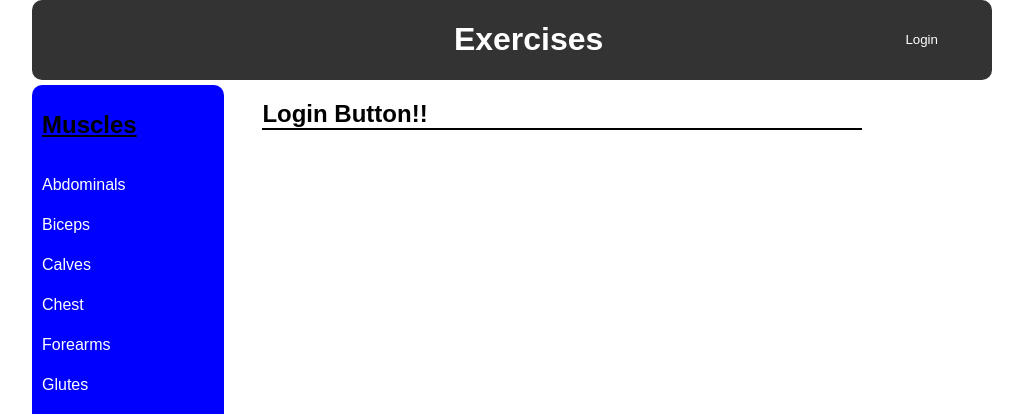
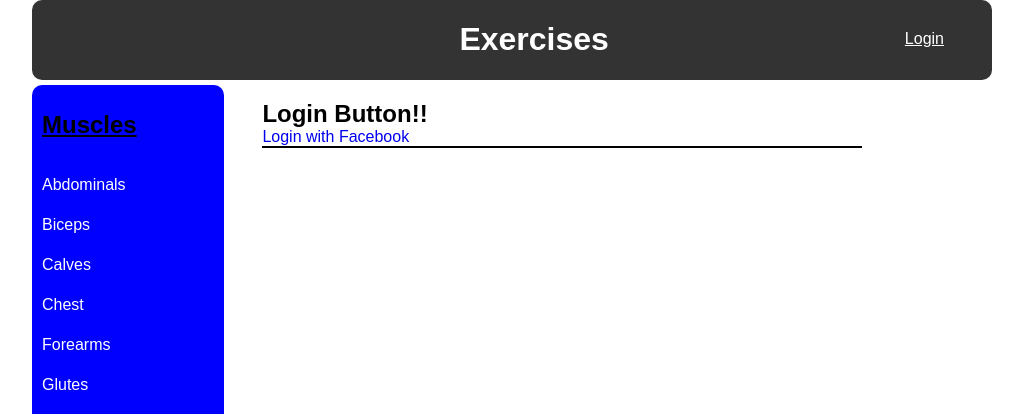
Before and after one commit to jdlk07/Workouts, a Flask app: page /login in a window 1280 px wide. Shown: the top 414 px of the page, without its empty margins (128-1151 px from the left). Run offline with Flask 2, Linux system fonts and the light colour scheme; some libraries are stand-ins or nearby versions.

Commit message:
Made a login/logout button

```diff
--- a/main.py
+++ b/main.py
@@ -8,7 +8,7 @@ from database_setup import Base, BodyParts, Exercises, User
 from oauth2client.client import flow_from_clientsecrets
 from oauth2client.client import FlowExchangeError
 import httplib2
-from flask import make_response
+from flask import make_response, flash
 import requests
 from sqlalchemy.ext.declarative import declarative_base
 from sqlalchemy.orm import relationship, sessionmaker, scoped_session
@@ -40,6 +40,72 @@ def showLogin():
     state = ''.join(random.choice(string.ascii_uppercase + string.digits) for x in xrange(32))
     login_session['state'] = state
     return render_template('login.html', STATE=state, muscles = muscles)
+
+@app.route('/fbconnect', methods=['POST'])
+def fbconnect():
+    if request.args.get('state') != login_session['state']:
+        response = make_response(json.dumps('Invalid state parameter.'), 401)
+        response.headers['Content-Type'] = 'application/json'
+        return response
+    access_token = request.data
+    print "access token received %s" % access_token
+
+    app_id = json.loads(open('fb_client_secrets.json', 'r').read())['web']['app_id']
+    app_secret = json.loads(open('fb_client_secrets.json', 'r').read())['web']['app_secret']
+    url = 'https://graph.facebook.com/oauth/access_token?grant_type=fb_exchange_token&client_id=%s&client_secret=%s&fb_exchange_token=%s' % (app_id, app_secret, access_token)
+    h = httplib2.Http()
+    result = h.request(url, 'GET')[1]
+
+    userinfo_url = "https://graph.facebook.com/v2.8/me"
+    '''
+        Due to the formatting for the result from the server token exchange we have to
+        split the token first on commas and select the first index which gives us the key : value
+        for the server access token then we split it on colons to pull out the actual token value
+        and replace the remaining quotes with nothing so that it can be used directly in the graph
+        api calls
+    '''
+    token = result.split(',')[0].split(':')[1].replace('"', '')
+
+    url = 'https://graph.facebook.com/v2.8/me?access_token=%s&fields=name,id,email' % token
+    h = httplib2.Http()
+    result = h.request(url, 'GET')[1]
+    # print "url sent for API access:%s"% url
+    # print "API JSON result: %s" % result
+    data = json.loads(result)
+    login_session['provider'] = 'facebook'
+    login_session['username'] = data["name"]
+    login_session['email'] = data["email"]
+    login_session['facebook_id'] = data["id"]
+
+    # The token must be stored in the login_session in order to properly logout
+    login_session['access_token'] = token
+
+    # Get user picture
+    url = 'https://graph.facebook.com/v2.8/me/picture?access_token=%s&redirect=0&height=200&width=200' % token
+    h = httplib2.Http()
+    result = h.request(url, 'GET')[1]
+    data = json.loads(result)
+
+    login_session['picture'] = data["data"]["url"]
+
+    # see if user exists
+    user_id = getUserID(login_session['email'])
+    if not user_id:
+        user_id = createUser(login_session)
+    login_session['user_id'] = user_id
+
+    output = ''
+    output += '<h1>Welcome, '
+    output += login_session['username']
+
+    output += '!</h1>'
+    output += '<img src="'
+    output += login_session['picture']
+    output += ' " style = "width: 300px; height: 300px;border-radius: 150px;-webkit-border-radius: 150px;-moz-border-radius: 150px;"> '
+
+    flash("Now logged in as %s" % login_session['username'])
+    return output
+
 
 @app.route('/gconnect', methods=['POST'])
 def gconnect():
@@ -104,6 +170,7 @@ def gconnect():
 
     data = answer.json()
 
+    login_session['provider'] = 'google'
     login_session['username'] = data['name']
     login_session['picture'] = data['picture']
     login_session['email'] = data['email']
@@ -158,11 +225,6 @@ def gdisconnect():
     print "result is "
     print result
     if result['status'] == '200':
-        del login_session['access_token']
-        del login_session['gplus_id']
-        del login_session['username']
-        del login_session['email']
-        del login_session['picture']
         response = make_response(json.dumps('Successfully disconnected.'), 200)
         response.headers['Content-Type'] = 'application/json'
         return response
@@ -170,6 +232,39 @@ def gdisconnect():
         response = make_response(json.dumps('Failed to revoke token for given user. Might have expired?'), 400)
         response.headers['Content-Type'] = 'application/json'
         return response
+
+@app.route('/fbdisconnect')
+def fbdisconnect():
+    facebook_id = login_session['facebook_id']
+    access_token = login_session['access_token']
+    url = 'https://graph.facebook.com/%s/permissions?access_token=%s' % (facebook_id,access_token)
+    h = httplib2.Http()
+    result = h.request(url, 'DELETE')[1]
+    return "you have been logged out"
+
+@app.route('/disconnect')
+def disconnect():
+    if 'provider' in login_session:
+        if login_session['provider'] == 'google':
+            gdisconnect()
+            del login_session['gplus_id']
+            del login_session['access_token']
+        if login_session['provider'] == 'facebook':
+            fbdisconnect()
+            del login_session['facebook_id']
+        del login_session['username']
+        del login_session['email']
+        del login_session['picture']
+        del login_session['user_id']
+        del login_session['provider']
+        flash("You have successfully been logged out.")
+        print "The Disconnect was successful"
+        return redirect(url_for('main'))
+    else:
+        flash("You were not logged in")
+        print "You need to be logged in to log out"
+        return redirect(url_for('main'))
+
 
 
 @app.route('/<muscle_name>/exercises', methods=['GET'])
--- a/templates/add_exercise.html
+++ b/templates/add_exercise.html
@@ -9,7 +9,11 @@
     <div class="main">
       <div class="banner">
         <h1 id="title">Exercises</h1>
-        <button id="login" type="button" name="login">Login</button>
+        {%if 'username' not in session %}
+        <a id="login" href="{{url_for('showLogin')}}">Login</a>
+        {% else %}
+        <a id="login" href="{{url_for('disconnect')}}">Disconnect</a>
+        {% endif %}
       </div>
       <div class="bodyContainer">
         <div class="sideBanner">
--- a/templates/delete_exercise.html
+++ b/templates/delete_exercise.html
@@ -9,7 +9,11 @@
     <div class="main">
       <div class="banner">
         <h1 id="title">Exercises</h1>
-        <button id="login" type="button" name="login">Login</button>
+        {%if 'username' not in session %}
+        <a id="login" href="{{url_for('showLogin')}}">Login</a>
+        {% else %}
+        <a id="login" href="{{url_for('disconnect')}}">Disconnect</a>
+        {% endif %}
       </div>
       <div class="bodyContainer">
         <div class="sideBanner">
--- a/templates/edit_exercise.html
+++ b/templates/edit_exercise.html
@@ -9,7 +9,11 @@
     <div class="main">
       <div class="banner">
         <h1 id="title">Exercises</h1>
-        <button id="login" type="button" name="login">Login</button>
+        {%if 'username' not in session %}
+        <a id="login" href="{{url_for('showLogin')}}">Login</a>
+        {% else %}
+        <a id="login" href="{{url_for('disconnect')}}">Disconnect</a>
+        {% endif %}
       </div>
       <div class="bodyContainer">
         <div class="sideBanner">
--- a/templates/exercises.html
+++ b/templates/exercises.html
@@ -9,7 +9,11 @@
     <div class="main">
       <div class="banner">
         <h1 id="title">Exercises</h1>
-        <button id="login" type="button" name="login">Login</button>
+        {%if 'username' not in session %}
+        <a id="login" href="{{url_for('showLogin')}}">Login</a>
+        {% else %}
+        <a id="login" href="{{url_for('disconnect')}}">Disconnect</a>
+        {% endif %}
       </div>
       <div class="bodyContainer">
         <div class="sideBanner">
--- a/templates/index.html
+++ b/templates/index.html
@@ -9,7 +9,11 @@
     <div class="main">
       <div class="banner">
         <h1 id="title">Workouts</h1>
-        <button id="login" type="button" name="login">Login</button>
+        {%if 'username' not in session %}
+        <a id="login" href="{{url_for('showLogin')}}">Login</a>
+        {% else %}
+        <a id="login" href="{{url_for('disconnect')}}">Disconnect</a>
+        {% endif %}
       </div>
       <div class="bodyContainer">
         <div class="sideBanner">
--- a/templates/login.html
+++ b/templates/login.html
@@ -13,7 +13,11 @@
     <div class="main">
       <div class="banner">
         <h1 id="title">Exercises</h1>
-        <button id="login" type="button" name="login">Login</button>
+        {%if 'username' not in session %}
+        <a id="login" href="{{url_for('showLogin')}}">Login</a>
+        {% else %}
+        <a id="login" href="{{url_for('disconnect')}}">Disconnect</a>
+        {% endif %}
       </div>
       <div class="bodyContainer">
         <div class="sideBanner">
@@ -68,6 +72,71 @@
                 }
               </script>
             </div>
+            <div class="facebook">
+              <div id="fb-root"></div>
+              <!-- <script>(function(d, s, id) {
+                var js, fjs = d.getElementsByTagName(s)[0];
+                if (d.getElementById(id)) return;
+                js = d.createElement(s); js.id = id;
+                js.src = 'https://connect.facebook.net/en_US/sdk.js#xfbml=1&version=v3.2&appId=201904204061830&autoLogAppEvents=1';
+                fjs.parentNode.insertBefore(js, fjs);
+              }(document, 'script', 'facebook-jssdk'));</script> -->
+              <script>
+                window.fbAsyncInit = function() {
+                  FB.init({
+                    appId      : '201904204061830',
+                    cookie     : true,
+                    xfbml      : true,
+                    version    : 'v3.2'
+                  });
+
+                  FB.AppEvents.logPageView();
+
+                };
+
+                (function(d, s, id){
+                   var js, fjs = d.getElementsByTagName(s)[0];
+                   if (d.getElementById(id)) {return;}
+                   js = d.createElement(s); js.id = id;
+                   js.src = "https://connect.facebook.net/en_US/sdk.js";
+                   fjs.parentNode.insertBefore(js, fjs);
+                 }(document, 'script', 'facebook-jssdk'));
+
+                 function sendTokenToServer() {
+                   var access_token = FB.getAuthResponse()['accessToken'];
+                   console.log(access_token)
+                   console.log('Welcome! Fetching your information..O.o...');
+                   FB.api('/me', function(response) {
+                     console.log('Successful login for: ' + response.name);
+                     $.ajax({
+                       type: 'POST',
+                       url: '/fbconnect?state={{STATE}}',
+                       processData: false,
+                       data: access_token,
+                       contentType: 'application/octet-steam; charset=utf-8',
+                       success: function(result) {
+                         if (result) {
+                           $('#result').html('Login Successful!</br>' + '</br>Redirecting...O.o..')
+                           setTimeout(function() {
+                             window.location.href = "/";
+                           }, 4000);
+                         } else {
+                           $('#result').html('Failed to make a server-side call. Check your configuration and console O.o');
+                         }
+                       }
+                     });
+                   });
+                 }
+              </script>
+
+
+                <fb:login-button scope="public_profile,email" onlogin="sendTokenToServer();">
+                <a href='javascript:sendTokenToServer()'>Login with Facebook</a>
+                </fb:login-button>
+
+
+              <div class="fb-login-button" data-max-rows="1" data-size="large" data-button-type="continue_with" data-show-faces="false" data-auto-logout-link="false" data-use-continue-as="false"></div>
+            </div>
         </div>
       </div>
 
--- a/templates/view_exercise.html
+++ b/templates/view_exercise.html
@@ -9,7 +9,11 @@
     <div class="main">
       <div class="banner">
         <h1 id="title">Exercises</h1>
-        <button id="login" type="button" name="login">Login</button>
+        {%if 'username' not in session %}
+        <a id="login" href="{{url_for('showLogin')}}">Login</a>
+        {% else %}
+        <a id="login" href="{{url_for('disconnect')}}">Disconnect</a>
+        {% endif %}
       </div>
       <div class="bodyContainer">
         <div class="sideBanner">
--- a/templates/view_exercise_public.html
+++ b/templates/view_exercise_public.html
@@ -9,7 +9,11 @@
     <div class="main">
       <div class="banner">
         <h1 id="title">Exercises</h1>
-        <button id="login" type="button" name="login">Login</button>
+        {%if 'username' not in session %}
+        <a id="login" href="{{url_for('showLogin')}}">Login</a>
+        {% else %}
+        <a id="login" href="{{url_for('disconnect')}}">Disconnect</a>
+        {% endif %}
       </div>
       <div class="bodyContainer">
         <div class="sideBanner">
```
Also changed, not shown: fb_client_secrets.json (added, +7 -0 lines).
